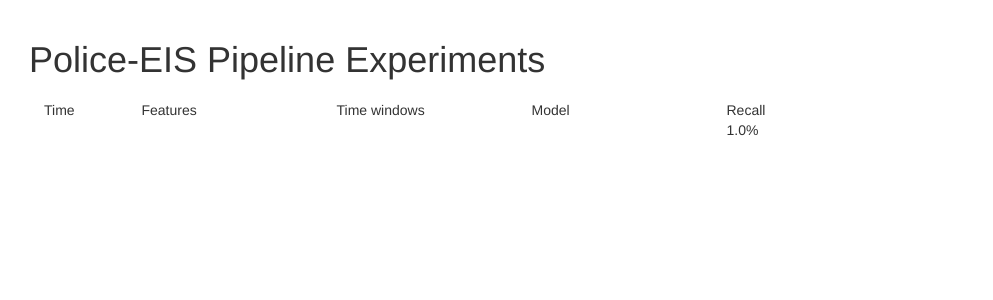
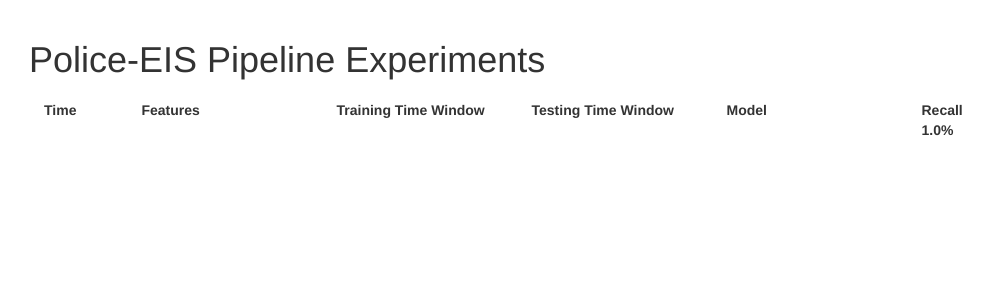
Before and after one commit to dssg/police-eis, a Flask app: page / in a window 1280 px wide. Shown: the top 300 px of the page, without its empty margins (26-1019 px from the left). Run offline with Flask 2, Linux system fonts and the light colour scheme; some libraries are stand-ins or nearby versions.

Commit message:
Separate out testing and training time windows
Separate out testing and training time windows in evaluation web
application for readability

```diff
--- a/evaluation/webapp/templates/overview.html
+++ b/evaluation/webapp/templates/overview.html
@@ -16,11 +16,15 @@
           margin-bottom: 10px;
           }
           .date {
-  background-color: #dfc06d;
+          background-color: #2456DF;
           border: 1px solid #ddd;
           border: 1px solid rgba(86,61,124,.2);
           margin-right:30px;
           margin-left:0px;
+          color: white;
+          }
+          .header {
+          font-weight: bold;
           }
         </style>
 
@@ -38,7 +42,8 @@
       <div class="row header">
         <div class="col-sm-1">Time</div>
         <div class="col-sm-2">Features</div>
-        <div class="col-sm-2">Time windows</div>
+        <div class="col-sm-2">Training Time Window</div>
+        <div class="col-sm-2">Testing Time Window</div>
         <div class="col-sm-2">Model</div>
         <div class="col-sm-1">{{score_name}}</div>
       </div>
@@ -50,7 +55,8 @@
           <div class="row">
             <div class="col-sm-1"><a href="/{{experiment.timestamp.isoformat()}}">{{experiment.timestamp.strftime('%H:%M')}}</a></div>
             <div class="col-sm-2"><span title="{{', '.join(experiment.config.features)}}">{{experiment.config.feature_summary}}</span></div>
-            <div class="col-sm-2">{{experiment.config.train_start_date}}, {{experiment.config.fake_today}}, {{experiment.config.test_end_date}}</div>
+            <div class="col-sm-2">{{experiment.config.train_start_date}} - {{experiment.config.fake_today}}</div>
+            <div class="col-sm-2">{{experiment.config.fake_today}} - {{experiment.config.test_end_date}}</div>
             <div class="col-sm-2">{{experiment.config.model}}<br/>{{experiment.config.parameters}} </div>
             <div class="col-sm-1">{{experiment.score|round(2)}}</div>
           </div>
```
Lines whose indentation alone changed are shown as unchanged.
